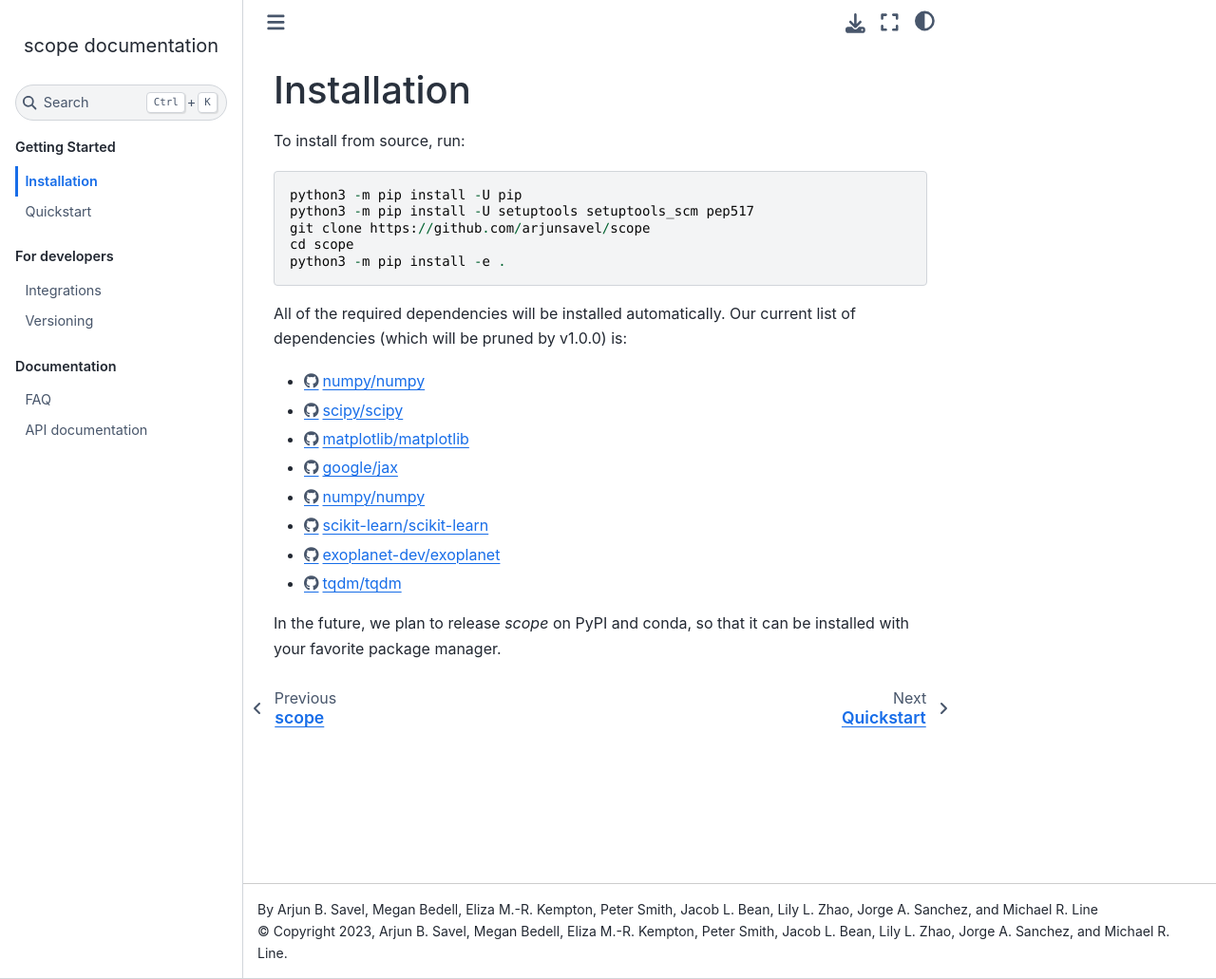
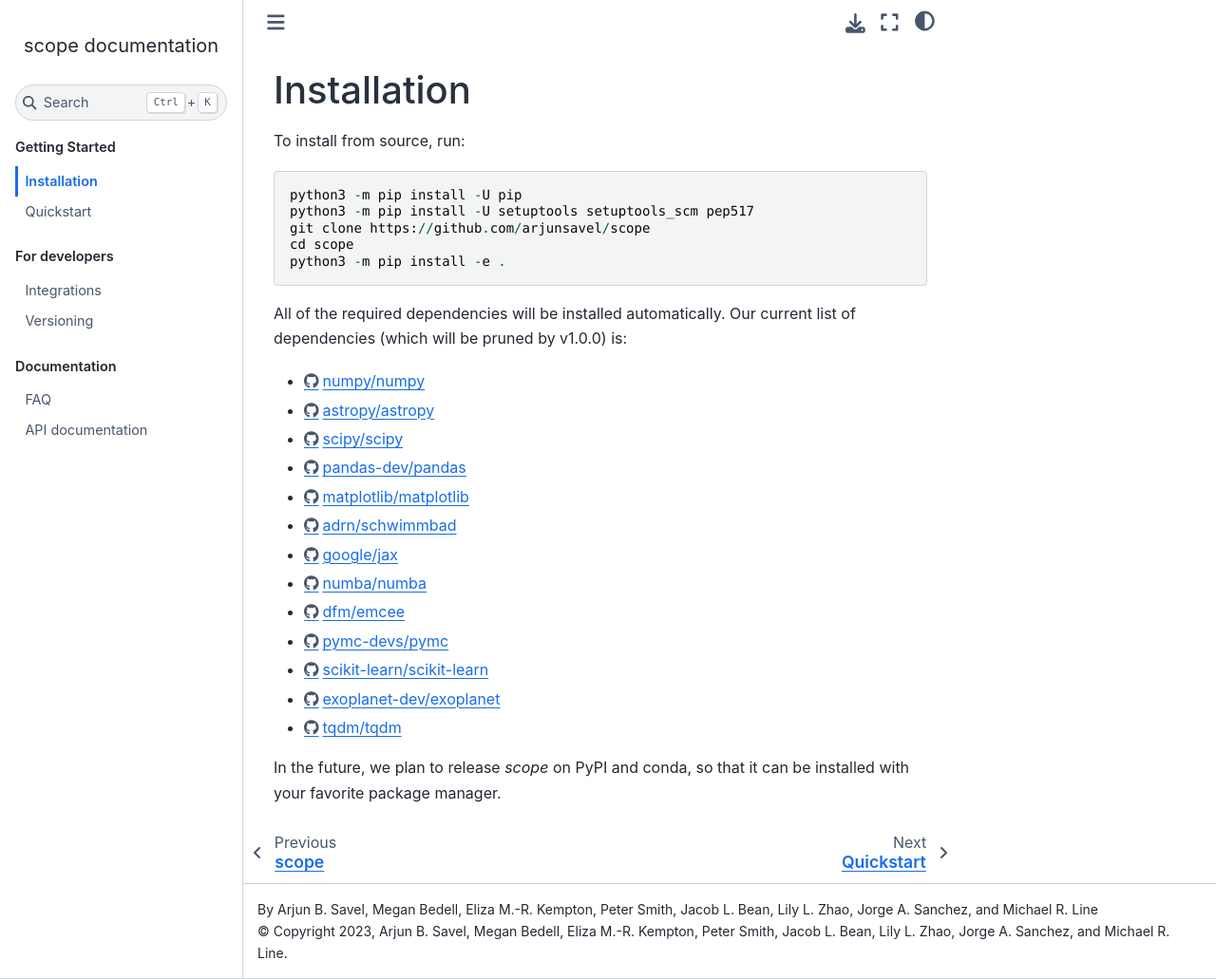
Before and after one commit to arjunsavel/scope, a Sphinx documentation site: the page built from docs/pages/installation.rst, in a window 1280 px wide and 1031 px high. Shown: the whole window at 95% size. Built offline with Sphinx 7.4.7 and the Sphinx Book theme 1.1.4, drawn with Linux system fonts in a browser that asks for light colours; some of the changed lines change nothing that is shown.

Commit message:
update dependencies

```diff
--- a/docs/pages/installation.rst
+++ b/docs/pages/installation.rst
@@ -12,10 +12,15 @@ All of the required dependencies will be installed automatically. Our current li
 (which will be pruned by v1.0.0) is:
 
 * https://github.com/numpy/numpy
+* https://github.com/astropy/astropy
 * https://github.com/scipy/scipy
+* https://github.com/pandas-dev/pandas
 * https://github.com/matplotlib/matplotlib
+* https://github.com/adrn/schwimmbad
 * https://github.com/google/jax
-* https://github.com/numpy/numpy
+* https://github.com/numba/numba
+* https://github.com/dfm/emcee
+* https://github.com/pymc-devs/pymc
 * https://github.com/scikit-learn/scikit-learn
 * https://github.com/exoplanet-dev/exoplanet
 * https://github.com/tqdm/tqdm
```
